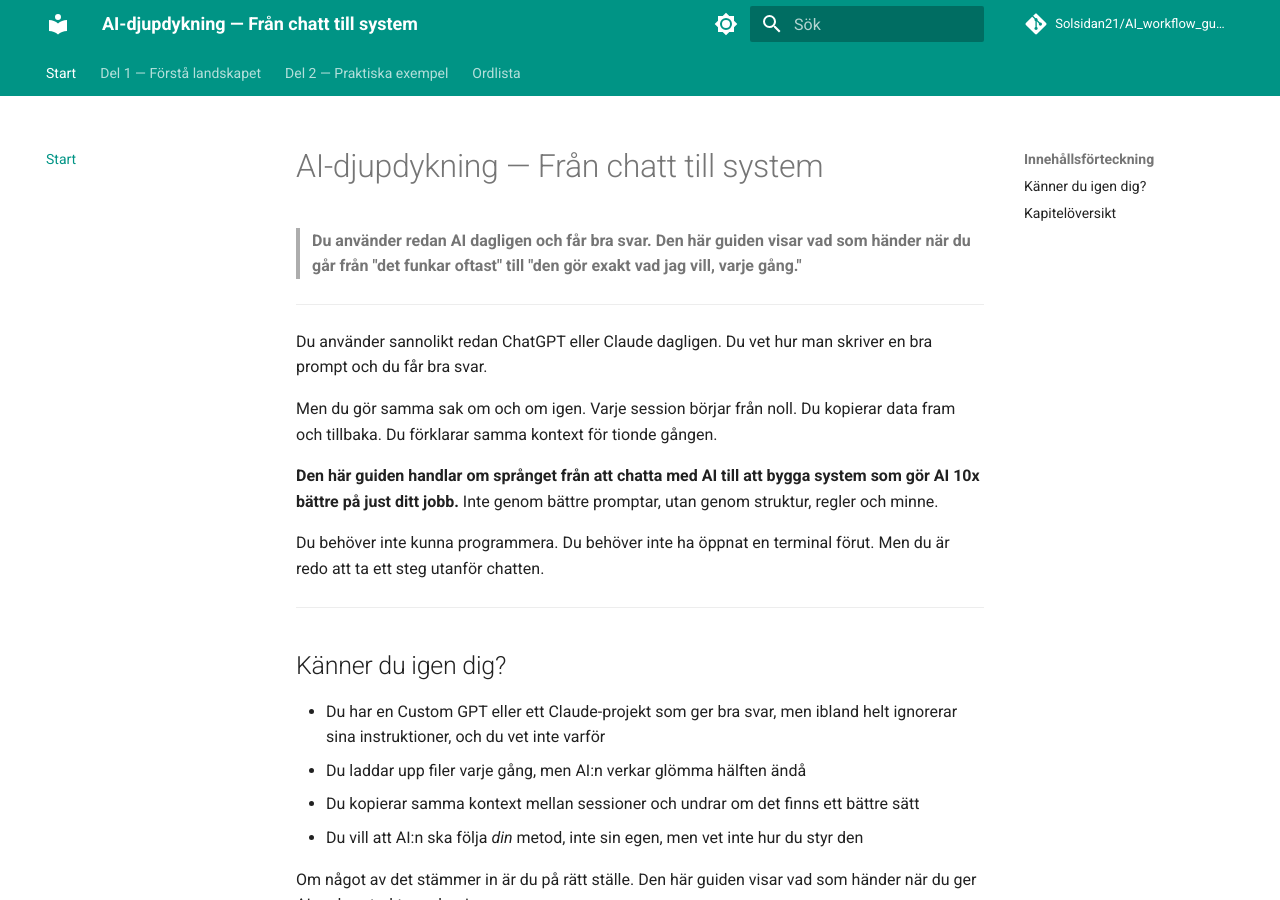
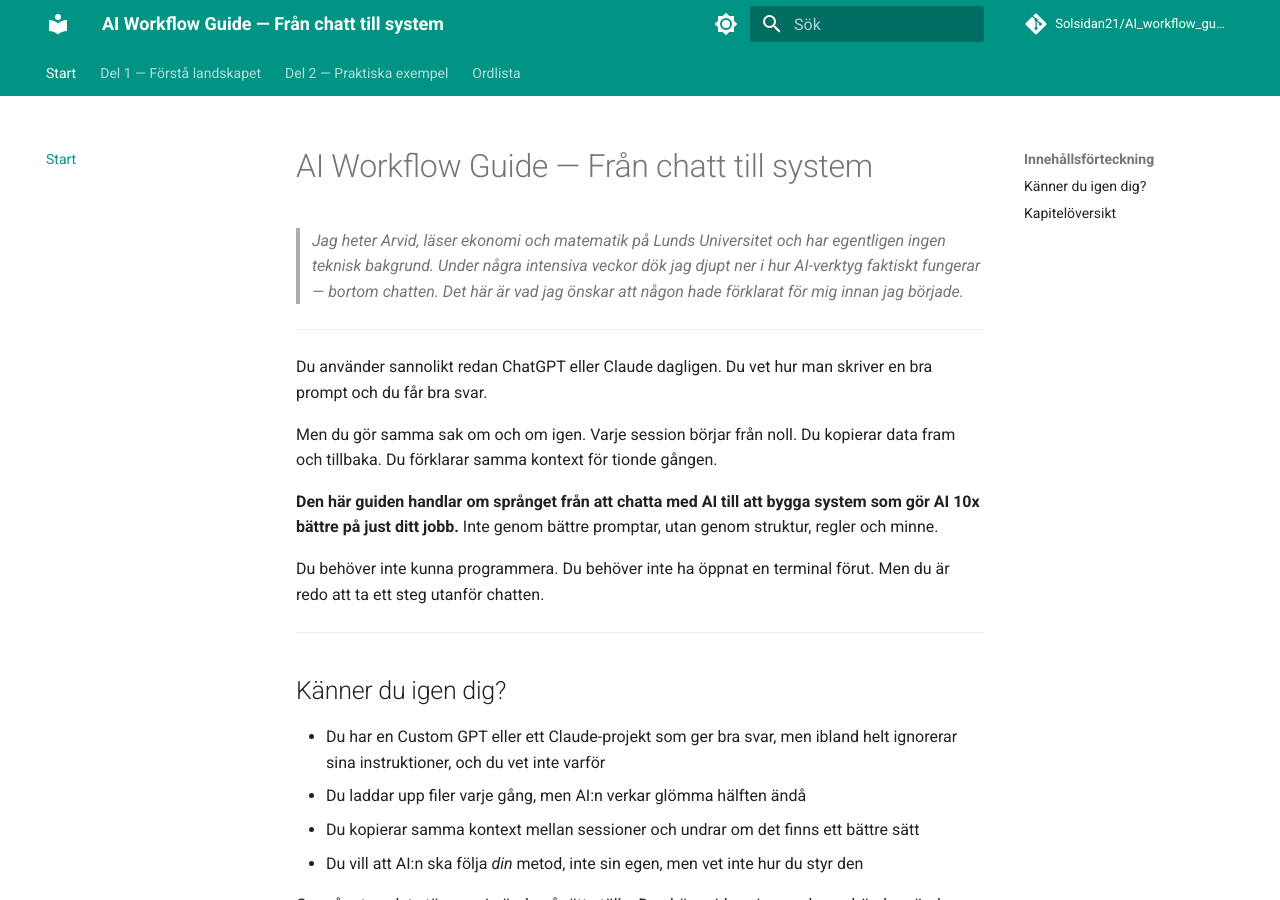
Before and after one commit to Solsidan21/AI_workflow_guide_svenska, an MkDocs documentation site: the page built from docs/index.md, in a window 1280 px wide and 900 px high. Built offline with MkDocs 1.6.1 and Material for MkDocs 9.7.7, drawn with Linux system fonts in a browser that asks for light colours; comment, search, counter and statistics services are not loaded.

Commit message:
Uppdatera titel till AI Workflow Guide och lägg till Lunds Universitet i intro
Co-Authored-By: Claude Opus 4.6 <noreply@anthropic.com>

```diff
--- a/docs/index.md
+++ b/docs/index.md
@@ -1,6 +1,6 @@
-# AI-djupdykning — Från chatt till system
+# AI Workflow Guide — Från chatt till system
 
-> **Du använder redan AI dagligen och får bra svar. Den här guiden visar vad som händer när du går från "det funkar oftast" till "den gör exakt vad jag vill, varje gång."**
+> *Jag heter Arvid, läser ekonomi och matematik på Lunds Universitet och har egentligen ingen teknisk bakgrund. Under några intensiva veckor dök jag djupt ner i hur AI-verktyg faktiskt fungerar — bortom chatten. Det här är vad jag önskar att någon hade förklarat för mig innan jag började.*
 
 ---
 
--- a/mkdocs.yml
+++ b/mkdocs.yml
@@ -1,4 +1,4 @@
-site_name: "AI-djupdykning — Från chatt till system"
+site_name: "AI Workflow Guide — Från chatt till system"
 site_url: https://solsidan21.github.io/AI_workflow_guide_svenska/
 site_description: En guide för dig som redan använder AI men vill ta språnget från chatt till system
 repo_url: https://github.com/Solsidan21/AI_workflow_guide_svenska
```
